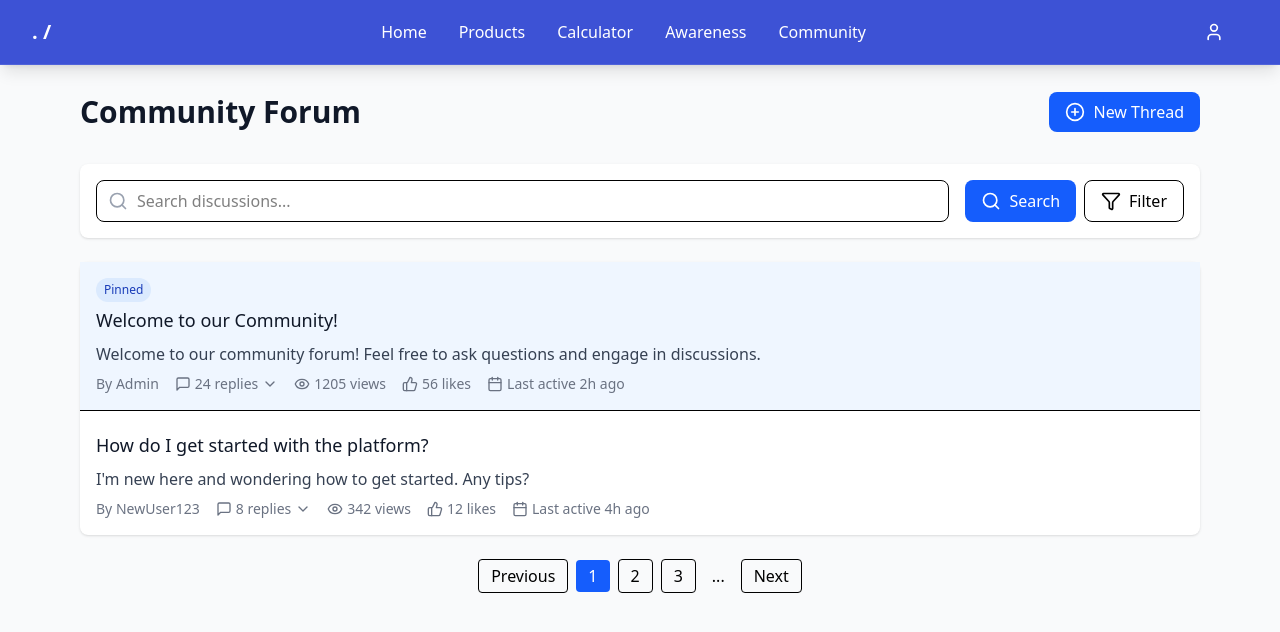
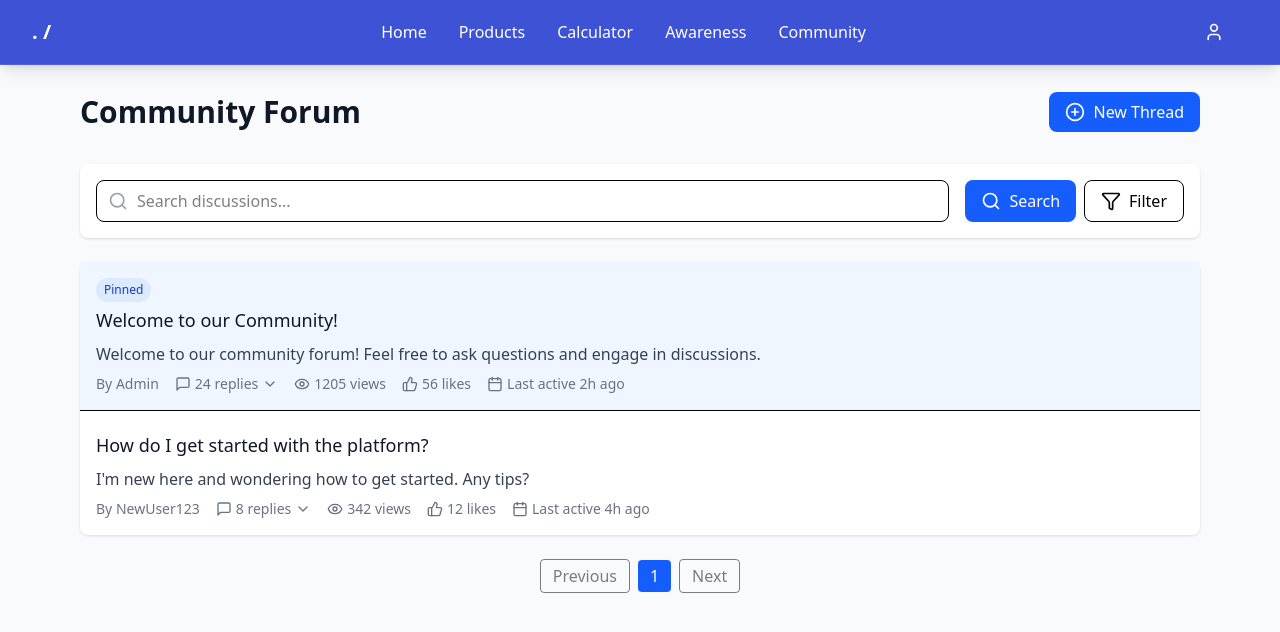
Before and after one commit to highintoxic/web-underscore, a React (Vite) app in the folder frontend/: page /communityforum in a window 1280 px wide. Shown: the top 632 px of the page. Built offline with nearby package versions, Linux system fonts and the light colour scheme.

Commit message:
community forum

```diff
--- a/frontend/src/Pages/community.jsx
+++ b/frontend/src/Pages/community.jsx
@@ -12,6 +12,7 @@ import {
   Send,
 } from "lucide-react"
 import { BaseLayout } from "../Layouts"
+const THREADS_PER_PAGE = 10;
 
 const CommunityForum = () => {
   const [threads, setThreads] = useState([
@@ -54,11 +55,33 @@ const CommunityForum = () => {
     },
   ])
 
+  const [currentPage, setCurrentPage] = useState(1)
   const [newThreadContent, setNewThreadContent] = useState("")
   const [newThreadTitle, setNewThreadTitle] = useState("")
   const [isCreatingNewThread, setIsCreatingNewThread] = useState(false)
   const [searchQuery, setSearchQuery] = useState("")
   const [filteredThreads, setFilteredThreads] = useState(threads)
+
+  const totalPages = Math.ceil(filteredThreads.length / THREADS_PER_PAGE)
+
+  const getCurrentPageThreads = () => {
+    const startIndex = (currentPage - 1) * THREADS_PER_PAGE
+    const endIndex = startIndex + THREADS_PER_PAGE
+    return sortedThreads.slice(startIndex, endIndex)
+  }
+
+  const handlePageChange = (pageNumber) => {
+    setCurrentPage(pageNumber)
+    window.scrollTo(0, 0)
+  }
+
+  const getPageNumbers = () => {
+    const pages = []
+    for (let i = 1; i <= totalPages; i++) {
+      pages.push(i)
+    }
+    return pages
+  }
 
   const handleViewReplies = (threadId) => {
     setThreads(
@@ -200,7 +223,7 @@ const CommunityForum = () => {
 
           {/* Thread List */}
           <div className="bg-white rounded-lg shadow-sm divide-y">
-            {sortedThreads.map((thread) => (
+            {getCurrentPageThreads().map((thread) => (
               <div
                 key={thread.id}
                 className={`p-4 hover:bg-gray-50 transition-colors ${thread.isPinned ? "bg-blue-50" : ""}`}
@@ -219,13 +242,13 @@ const CommunityForum = () => {
                           value={newThreadTitle}
                           onChange={(e) => setNewThreadTitle(e.target.value)}
                           placeholder="Enter thread title..."
-                          className="w-full px-3 py-2 border rounded-lg "
+                          className="w-full px-3 py-2 border rounded-lg"
                         />
                         <textarea
                           value={newThreadContent}
                           onChange={(e) => setNewThreadContent(e.target.value)}
                           placeholder="Write your thread content here..."
-                          className="w-full px-3 py-2 border rounded-lg mb-2 h-32 "
+                          className="w-full px-3 py-2 border rounded-lg mb-2 h-32"
                         />
                         <button
                           onClick={handlePostNewThread}
@@ -277,15 +300,39 @@ const CommunityForum = () => {
             ))}
           </div>
 
+
           {/* Pagination */}
           <div className="mt-6 flex justify-center">
             <nav className="flex items-center gap-2">
-              <button className="px-3 py-1 border rounded hover:bg-gray-50">Previous</button>
-              <button className="px-3 py-1 bg-blue-600 text-white rounded">1</button>
-              <button className="px-3 py-1 border rounded hover:bg-gray-50">2</button>
-              <button className="px-3 py-1 border rounded hover:bg-gray-50">3</button>
-              <span className="px-2">...</span>
-              <button className="px-3 py-1 border rounded hover:bg-gray-50">Next</button>
+              <button
+                onClick={() => handlePageChange(currentPage - 1)}
+                disabled={currentPage === 1}
+                className="px-3 py-1 border rounded hover:bg-gray-50 disabled:opacity-50 disabled:cursor-not-allowed"
+              >
+                Previous
+              </button>
+
+              {getPageNumbers().map((pageNum) => (
+                <button
+                  key={pageNum}
+                  onClick={() => handlePageChange(pageNum)}
+                  className={`px-3 py-1 rounded ${
+                    pageNum === currentPage
+                      ? 'bg-blue-600 text-white'
+                      : 'border hover:bg-gray-50'
+                  }`}
+                >
+                  {pageNum}
+                </button>
+              ))}
+
+              <button
+                onClick={() => handlePageChange(currentPage + 1)}
+                disabled={currentPage === totalPages}
+                className="px-3 py-1 border rounded hover:bg-gray-50 disabled:opacity-50 disabled:cursor-not-allowed"
+              >
+                Next
+              </button>
             </nav>
           </div>
         </div>
```
